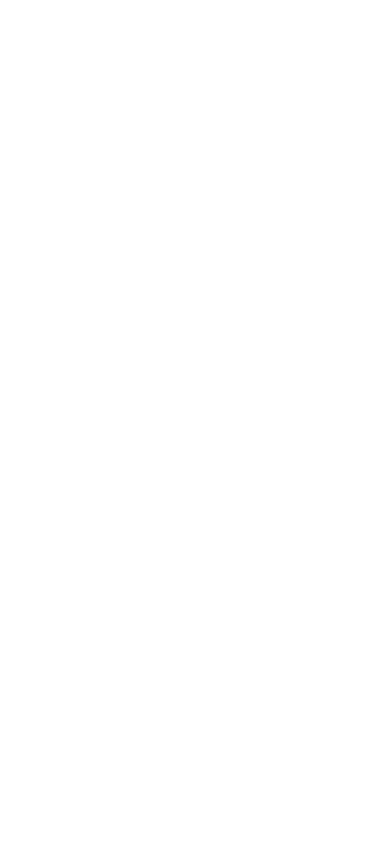
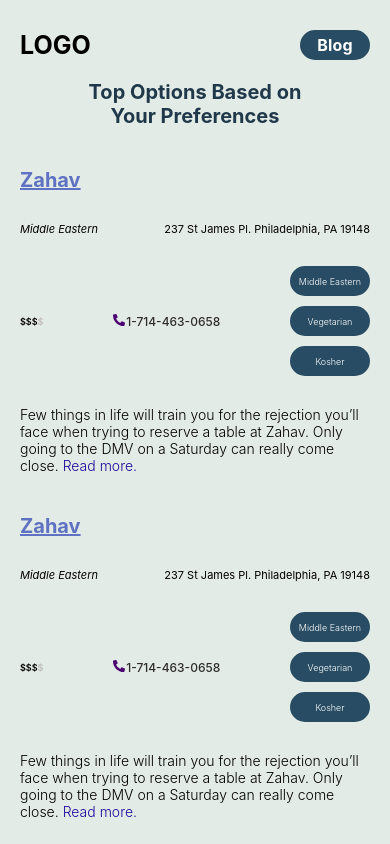
Before and after one commit to Jamiu10012/placetoeat, a React (Vite) app: page /response in a window 390 px wide. Before the commit this address had no page. Shown: the top 844 px of the page. Built offline with nearby package versions, Linux system fonts and the light colour scheme.

Commit message:
response page

```diff
--- a/src/App.jsx
+++ b/src/App.jsx
@@ -1,11 +1,13 @@
 import Home from "./pages/homepage";
 import { Routes, Route } from "react-router-dom";
+import ResponsePage from "./pages/responsepage";
 
 function App() {
   return (
     <div className="app">
       <Routes>
         <Route index path="/" element={<Home />} />
+        <Route index path="/response" element={<ResponsePage />} />
       </Routes>
     </div>
   );
--- a/src/components/navbar/index.jsx
+++ b/src/components/navbar/index.jsx
@@ -1,10 +1,10 @@
-const Navbar = () => {
+const Navbar = ({ className, logo }) => {
   return (
     <div className="navbar-container">
       <div className="header">
-        <div className="logo">LOGO</div>
+        <div className={logo}>LOGO</div>
         <div className="nav">
-          <button className="blog-btn">Blog</button>
+          <button className={className}>Blog</button>
         </div>
       </div>
     </div>
@@ -12,3 +12,4 @@
 };
 
 export default Navbar;
+// "logo res-logo"
--- /dev/null
+++ b/src/components/resCol/index.jsx
@@ -0,0 +1,40 @@
+import { FaPhoneAlt } from "react-icons/fa";
+const ResponseCol = () => {
+  return (
+    <div className="res-col-container">
+      <div className="res-title">
+        <a href="www.none.com">Zahav</a>
+      </div>
+      <div className="res-address">
+        <div className="add-left">Middle Eastern</div>
+        <div className="add-right">237 St James Pl. Philadelphia, PA 19148</div>
+      </div>
+      <div className="dollar-phone-vegeterian">
+        <div className="res-dollars">
+          <div className="dolls">$</div>
+          <div className="dolls">$</div>
+          <div className="dolls">$</div>
+          <div className="dolls diff">$</div>
+        </div>
+        <div className="phone-no">
+          <FaPhoneAlt className="pho-icon" />
+          <div className="phone-text">1-714-463-0658</div>
+        </div>
+        <div className="three-btnd">
+          <div className="each-btn">Middle Eastern</div>
+          <div className="each-btn">Vegetarian</div>
+          <div className="each-btn">Kosher</div>
+        </div>
+      </div>
+      <div className="res-body-content">
+        <div className="res-body-text">
+          Few things in life will train you for the rejection you’ll face when
+          trying to reserve a table at Zahav. Only going to the DMV on a
+          Saturday can really come close. <a href="www.none.com">Read more.</a>
+        </div>
+      </div>
+    </div>
+  );
+};
+
+export default ResponseCol;
--- a/src/pages/homepage/index.jsx
+++ b/src/pages/homepage/index.jsx
@@ -4,7 +4,7 @@
   return (
     <div className="home-body-container">
       <div className="overlay">
-        <Navbar />
+        <Navbar className={"blog-btn"} logo={"logo"} />
         <div className="home-content">
           <div className="headline-text">Find New Places To Eat</div>
           <div className="search-container">
@@ -23,7 +23,10 @@
           </div>
           <div className="recent">Recent Searches</div>
           <div className="location-list">
-            Philadelphia, Lagos, Mykonos, South of Spain, Empanadas in San Diego
+            <marquee behavior="scroll" direction="left">
+              Philadelphia, Lagos, Mykonos, South of Spain, Empanadas in San
+              Diego
+            </marquee>
           </div>
         </div>
       </div>
--- a/src/pages/homepage/style.css
+++ b/src/pages/homepage/style.css
@@ -105,13 +105,18 @@
   display: flex;
   justify-content: space-between;
   align-items: center;
-  padding: 20px 10em;
+  padding: 20px 6em;
 }
 .logo {
   color: #fff;
   font-weight: 700;
   font-size: 40px;
   line-height: 50px;
+}
+.res-logo {
+  color: #000000;
+  font-weight: 700;
+  font-size: 40px;
 }
 .blog-btn {
   background: #a1c56f;
@@ -126,7 +131,19 @@
   color: #007c55;
   cursor: pointer;
 }
-
+.res-btn {
+  background: #284c63;
+  color: #fff;
+  border-radius: 65px;
+  width: 107px;
+  height: 41px;
+  border: none;
+  font-weight: 700;
+  font-size: 20px;
+  line-height: 0px;
+  letter-spacing: 0.01em;
+  cursor: pointer;
+}
 @media only screen and (max-width: 1100px) {
   .recent {
     margin-top: 40px;
@@ -136,7 +153,7 @@
     line-height: 60px;
   }
   .header {
-    padding: 20px 6em;
+    padding: 20px 4em;
   }
 }
 @media only screen and (max-height: 400px) {
@@ -153,7 +170,7 @@
     line-height: 40px;
   }
   .header {
-    padding: 20px 6em;
+    padding: 20px 3em;
   }
   .search-container {
     width: 600px;
@@ -185,7 +202,7 @@
     line-height: 30px;
   }
   .header {
-    padding: 20px 4em;
+    padding: 20px 0em;
   }
   .search-container {
     width: 550px;
@@ -214,9 +231,7 @@
     font-size: 13px;
     line-height: 20px;
   }
-  .header {
-    padding: 20px 2em;
-  }
+
   .search-container {
     width: 90%;
     height: 65px;
@@ -242,10 +257,12 @@
     font-size: 12px;
     line-height: 40px;
   }
-  .logo {
+  .logo,
+  .res-logo {
     font-size: 30px;
   }
-  .blog-btn {
+  .blog-btn,
+  .res-btn {
     width: 90px;
     height: 35px;
     font-size: 18px;
@@ -261,7 +278,7 @@
     font-size: 10px;
   }
   .header {
-    padding: 20px 2em;
+    padding: 20px 0;
   }
   .search-container {
     width: 90%;
@@ -285,6 +302,16 @@
     width: 150px;
     height: 35px;
     padding: 10px;
+  }
+  .logo,
+  .res-logo {
+    font-size: 25px;
+  }
+  .blog-btn,
+  .res-btn {
+    width: 70px;
+    height: 30px;
+    font-size: 16px;
   }
 }
 @media only screen and (max-width: 380px) {
--- /dev/null
+++ b/src/pages/responsepage/index.jsx
@@ -0,0 +1,20 @@
+import "./style.css";
+import Navbar from "../../components/navbar";
+import ResponseCol from "../../components/resCol";
+const ResponsePage = () => {
+  return (
+    <div className="response-container">
+      <Navbar className={"res-btn"} logo={"res-logo"} />
+      <div className="response-headline">
+        Top Options Based on <span> Your Preferences</span>
+      </div>
+      <div className="respond-content">
+        <ResponseCol />
+        <ResponseCol />
+        <ResponseCol />
+      </div>
+    </div>
+  );
+};
+
+export default ResponsePage;
--- /dev/null
+++ b/src/pages/responsepage/style.css
@@ -0,0 +1,225 @@
+.response-container {
+  background: #e3ebe6;
+  width: 100%;
+  padding: 10px 80px;
+}
+.response-headline {
+  font-weight: 700;
+  font-size: 40px;
+  color: #1f394a;
+  display: flex;
+  align-items: center;
+  justify-content: center;
+  flex-direction: column;
+}
+.res-col-container {
+  margin-top: 40px;
+}
+.res-title {
+  font-weight: 700;
+  font-size: 30px;
+}
+.res-title a {
+  color: #5f71c2;
+}
+.res-address {
+  font-weight: 400;
+  font-size: 30px;
+  display: flex;
+  justify-content: space-between;
+  margin: 20px 0;
+}
+.add-left {
+  font-style: italic;
+}
+.dollar-phone-vegeterian {
+  display: flex;
+  justify-content: space-between;
+  align-items: center;
+  margin-bottom: 30px;
+}
+.res-dollars {
+  font-weight: 600;
+  font-size: 25px;
+  display: flex;
+}
+.res-dollars .diff {
+  color: #c0bbbb;
+}
+.phone-no {
+  font-weight: 500;
+  font-size: 20px;
+  color: #2e2c2c;
+  display: flex;
+  gap: 10px;
+}
+.pho-icon {
+  color: #4d0072;
+}
+.three-btnd {
+  display: flex;
+  gap: 10px;
+}
+.each-btn {
+  width: 140px;
+  height: 40px;
+  background: #284c63;
+  border-radius: 65px;
+  font-weight: 300;
+  font-size: 15px;
+  color: #ffffff;
+  display: flex;
+  justify-content: center;
+  align-items: center;
+}
+.res-body-text {
+  font-weight: 300;
+  font-size: 30px;
+}
+.res-body-text a {
+  text-decoration: none;
+  color: #1d089b;
+}
+@media only screen and (max-width: 1000px) {
+  .res-address {
+    font-size: 25px;
+    margin: 30px 0;
+  }
+  .res-body-text {
+    font-weight: 300;
+    font-size: 25px;
+  }
+  .each-btn {
+    width: 120px;
+    height: 35px;
+    font-size: 13px;
+  }
+}
+@media only screen and (max-width: 850px) {
+  .response-headline {
+    font-size: 30px;
+  }
+  .res-address {
+    font-size: 20px;
+  }
+  .res-body-text {
+    font-size: 23px;
+  }
+  .each-btn {
+    width: 100px;
+    height: 30px;
+    font-size: 11px;
+  }
+}
+@media only screen and (max-width: 780px) {
+  .res-address {
+    font-size: 18px;
+  }
+  .res-body-text {
+    font-size: 21px;
+  }
+  .three-btnd {
+    flex-direction: column;
+  }
+  .each-btn {
+    width: 100px;
+    height: 30px;
+    font-size: 11px;
+  }
+  .res-dollars {
+    font-size: 20px;
+  }
+  .phone-no {
+    font-size: 18px;
+  }
+}
+@media only screen and (max-width: 640px) {
+  .response-container {
+    padding: 10px 20px;
+  }
+  .response-headline {
+    font-size: 25px;
+  }
+  .res-address {
+    font-size: 16px;
+  }
+  .res-body-text {
+    font-size: 18px;
+  }
+
+  .each-btn {
+    font-size: 10px;
+  }
+  .res-dollars {
+    font-size: 20px;
+  }
+  .phone-no {
+    font-size: 18px;
+  }
+}
+@media only screen and (max-width: 470px) {
+  .res-address {
+    font-size: 13px;
+  }
+  .res-body-text {
+    font-size: 16px;
+  }
+  .res-title {
+    font-size: 25px;
+  }
+  .each-btn {
+    font-size: 10px;
+  }
+  .res-dollars {
+    font-size: 10px;
+  }
+  .phone-no {
+    font-size: 15px;
+  }
+}
+@media only screen and (max-width: 390px) {
+  .response-headline {
+    font-size: 20px;
+  }
+  .res-address {
+    font-size: 11px;
+  }
+  .res-title {
+    font-size: 20px;
+  }
+  .res-body-text {
+    font-size: 14px;
+  }
+
+  .each-btn {
+    font-size: 9px;
+    width: 80px;
+  }
+  .res-dollars {
+    font-size: 9px;
+  }
+  .phone-no {
+    font-size: 12px;
+    gap: 1px;
+  }
+}
+@media only screen and (max-width: 333px) {
+  .res-address {
+    font-size: 9px;
+  }
+  .res-body-text {
+    font-size: 14px;
+  }
+
+  .each-btn {
+    font-size: 9px;
+    width: 80px;
+  }
+  .res-dollars {
+    font-size: 9px;
+  }
+  .phone-no {
+    font-size: 10px;
+    gap: 1px;
+  }
+}
```
